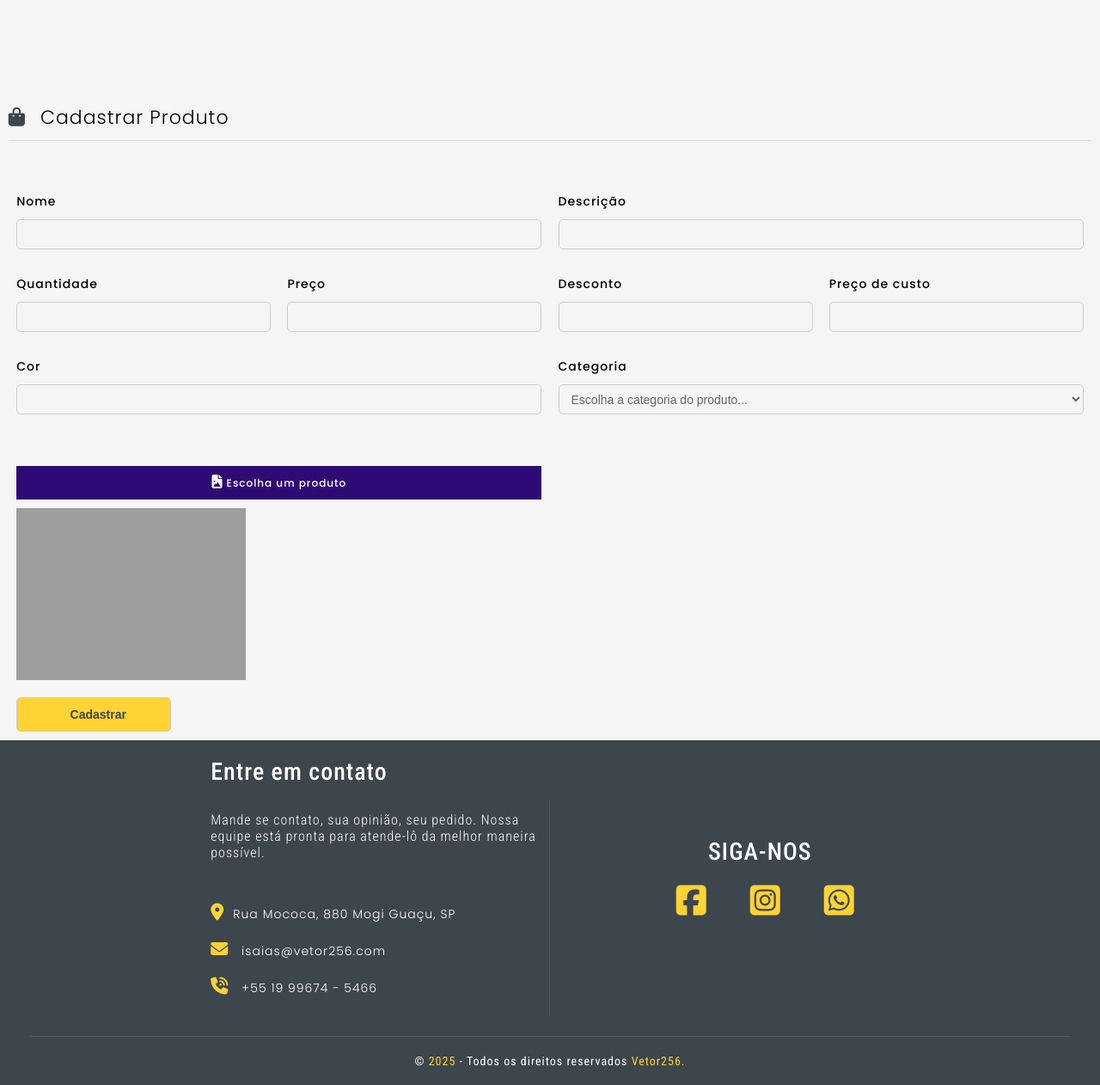
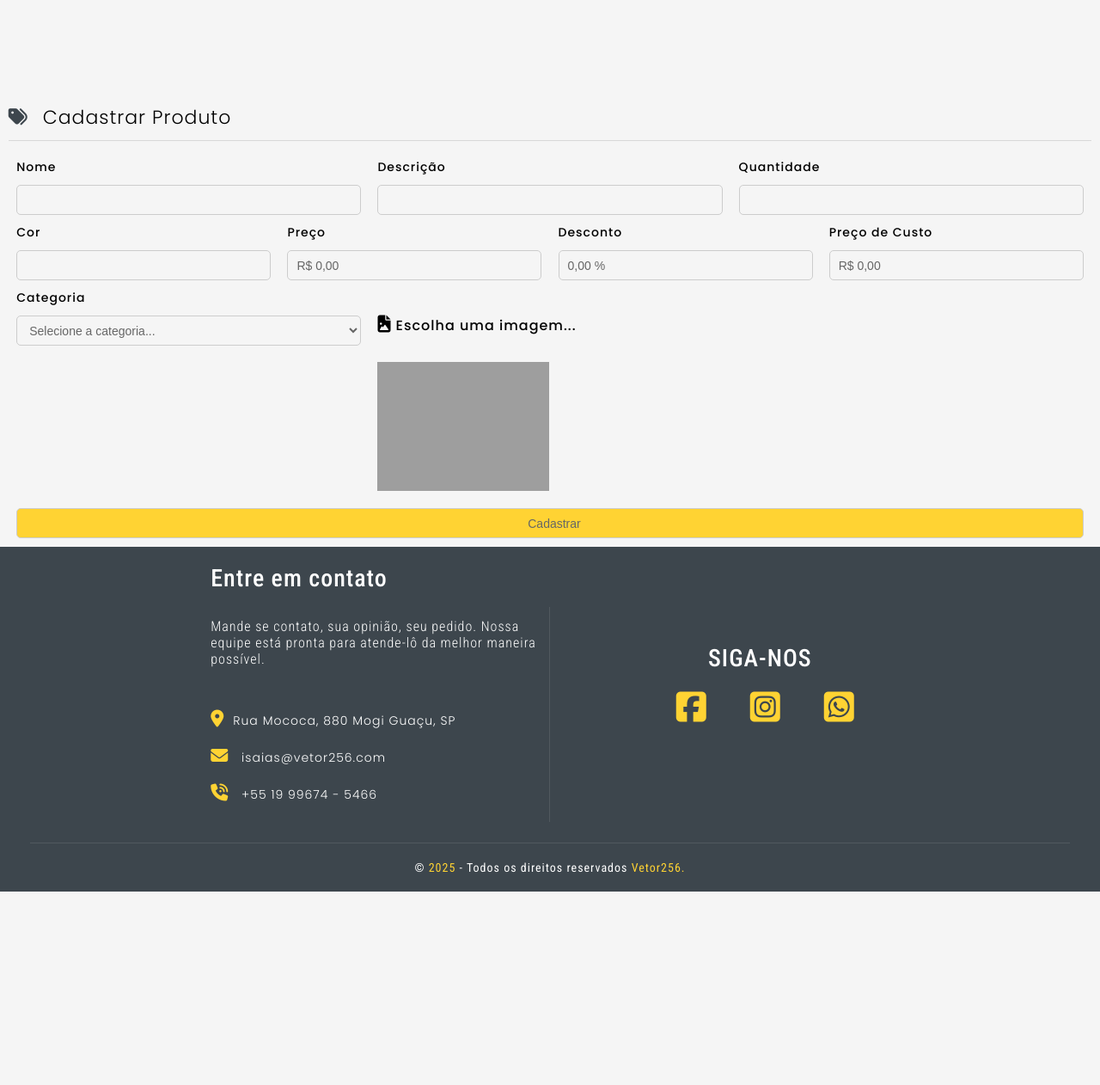
Before and after one commit to IsaiasLourenco/e-commerce, a PHP site: the page made by views/produto/index.php in a window 1280 px wide. Shown: the part 181-1443 px from the top of the page at 86% size. After the commit the page ends 1218 px from the top, so only its background shows below. Run offline with PHP 8.4, Linux system fonts and the light colour scheme; the template is opened without the code that fills it: most values are stand-ins (such as "Sample title", 1, 10 or a date in 2020); data that the repository does not hold is empty; some libraries are stand-ins or nearby versions; grey boxes are pictures that could not be loaded.

Commit message:
Visão Produtos

```diff
--- a/Controllers/UsuarioController.php
+++ b/Controllers/UsuarioController.php
@@ -111,6 +111,7 @@ class UsuarioController extends Notifications
 
         require_once "views/shared/header.php";
     }
+
     public function alterarStatus()
     {
         $id = $_GET['id'] ?? null;
--- a/Models/Dao/ProdutoDao.php
+++ b/Models/Dao/ProdutoDao.php
@@ -11,6 +11,7 @@ class ProdutoDao extends Contexto
     {
         return $this->listar('produto');
     }
+
     public function obterPorid($id)
     {
         return $this->listar('produto', "WHERE id = ?", [$id]);
@@ -38,6 +39,7 @@ class ProdutoDao extends Contexto
         $valores = array_values($produto->atributosPreenchidos());
         return $this->atualizar('produto', $atributos, $valores, $produto->getid());
     }
+
     public function excluir($id)
     {
         return $this->deletar('produto', $id);
@@ -58,7 +60,9 @@ class ProdutoDao extends Contexto
 
         foreach ($resultados as $linha) {
             $produto = new Produto();
-            $produto->atributosPreenchidos($linha);
+            foreach ($linha as $chave => $valor) {
+                $produto->__set($chave, $valor);
+            }
             $produto->categoria_nome = $linha['categoria_nome'];
             $lista[] = $produto;
         }
--- a/views/produto/index.php
+++ b/views/produto/index.php
@@ -1,6 +1,6 @@
 <div class="box-12 mg-t-12">
     <h2 class=" poppins-medium fw-300 fonte22">
-        <i class="fa-solid fa-bag-shopping mg-r-1 fonte22 fnc-secundario"></i>
+        <i class="fa-solid fa-tags mg-r-1 fonte22 fnc-secundario"></i>
         <?php
         $titulo = isset($id) && $id <> '' ?  'Atualizar Produto ' : 'Cadastrar Produto';
         echo $titulo;
@@ -12,57 +12,59 @@
 
 <div class="box-12">
     <form action="" method="POST" enctype="multipart/form-data">
-        <div class="box-12 mg-b-2">
-            <input type="hidden" name="id" value="<?php if (isset($id) && $id <> ''): echo $produtos[0]->getid(); endif; ?>">
-        </div>
-        <div class="box-12 mg-b-2">
-            <input type="hidden" name="status_categoria" value="<?php if (isset($id) && $id <> ''): echo $produtos[0]->status_produto; endif; ?>">
+
+        <div>
+            <input type="hidden" name="id" value="<?php if (isset($id) && $id <> ''): echo $produto[0]->id;
+                                                    endif; ?>">
         </div>
 
-        <div class="box-6 mg-b-2">
+        <div class="box-4">
             <label for="">Nome</label>
-            <input type="text" name="nome" value="<?php if (isset($id) && $id <> ''): echo $produtos[0]->nome; endif; ?>">
+            <input type="text" name="nome" value="<?php if (isset($id) && $id <> ''): echo $produto[0]->nome;
+                                                        endif; ?>" autofocus required>
         </div>
 
-        <div class="box-6 mg-b-2">
+        <div class="box-4">
             <label for="">Descrição</label>
-            <input type="text" name="descricao" value="<?php if (isset($id) && $id <> ''): echo $produtos[0]->descricao; endif; ?>">
+            <input type="text" name="descricao" value="<?php if (isset($id) && $id <> ''): echo $produto[0]->descricao;
+                                                        endif; ?>" required>
         </div>
 
-        <div class="box-3 mg-b-2">
+        <div class="box-4">
             <label for="">Quantidade</label>
-            <input type="text" name="quantidade" value="<?php if (isset($id) && $id <> ''): echo $produtos[0]->quantidade; endif; ?>">
+            <input type="text" name="quantidade" value="<?php if (isset($id) && $id <> ''): echo $produto[0]->quantidade;
+                                                        endif; ?>">
         </div>
 
-        <div class="box-3 mg-b-2">
-            <label for="">Preço</label>
-            <input type="text" name="preco" value="<?php if (isset($id) && $id <> ''): echo $produtos[0]->preco; endif; ?>">
+        <div class="box-3">
+            <label for="">Cor</label>
+            <input type="text" name="cor" value="<?php if (isset($id) && $id <> ''): echo $produto[0]->cor;
+                                                        endif; ?>">
         </div>
 
-        <div class="box-3 mg-b-2">
-            <label for="">Desconto</label>
-            <input type="text" name="desconto" value="<?php if (isset($id) && $id <> ''): echo $produtos[0]->desconto; endif; ?>">
+        <div class="box-3">
+            <label for="">Preço</label>
+            <input type="text" name="preco" value="R$ <?= isset($produto[0]) ? number_format((float) $produto[0]->preco, 2, ',', '.') : ''; ?>">
         </div>
 
-        <div class="box-3 mg-b-2">
-            <label for="">Preço de custo</label>
-            <input type="text" name="precodecusto" value="<?php if (isset($id) && $id <> ''): echo $produtos[0]->preco_custo; endif; ?>">
+        <div class="box-3">
+            <label for="">Desconto</label>
+            <input type="text" name="desconto" value="<?= isset($produto[0]) ? number_format((float) $produto[0]->desconto, 2, ',', '.') : ''; ?> %">
         </div>
 
-        <div class="box-6 mg-b-2">
-            <label for="">Cor</label>
-            <input type="text" name="cor" value="<?php if (isset($id) && $id <> ''): echo $produtos[0]->cor; endif; ?>">
+        <div class="box-3">
+            <label for="">Preço de Custo</label>
+            <input type="text" name="preco_custo" value="R$ <?= isset($produto[0]) ? number_format((float) $produto[0]->preco_custo, 2, ',', '.') : ''; ?>">
         </div>
 
-        <div class="box-6 mg-b-2">
-            <label for="">Categoria</label>
-            <select name="categoria" id="">
-                <option disabled selected hidden>Escolha a categoria do produto...</option>
+        <div class="box-4">
+            <label for="" class="fnc-preto-azulado">Categoria</label>
+            <select name="categoria" required>
+                <option value="" disabled selected hidden>Selecione a categoria...</option>
                 <?php if (isset($categorias) && count($categorias) > 0):
-                    foreach ($categorias as $valores):
-                        $selected = (isset($id) && $id != '' && $produtos[0]->categoria == $valores->id) ? 'selected' : '';
-                        $descricao = $valores->descricao;
-                        echo "<option value='{$valores->id}' {$selected}>{$descricao}</option>";
+                    foreach ($categorias as $categoria):
+                        $selected = (isset($id) && $id != '' && $produto[0]->categoria == $categoria->id) ? 'selected' : '';
+                        echo "<option value='{$categoria->id}' {$selected}>{$categoria->descricao}</option>";
                     endforeach;
                 endif; ?>
             </select>
@@ -70,20 +72,21 @@
 
         <div class="box-6">
             <?php
-            $imagem = isset($id) && $id != '' ?  $produtos[0]->imagem : 'produto-padrao.png';
-            $dirImagem = 'lib/img/upload/produtos/' . $imagem;
-            $imagemAlt = $imagem === 'produto-padrao.png' ? 'Escolha um produto' : 'Imagem do produto';
+            $imagem = isset($id) && $id != '' ? $produto[0]->imagem : 'produto-padrao.png';
+            $dirImagem = 'lib/img/upload/' . $imagem;
+            $imagemAlt = $imagem === 'produto-padrao.png' ? 'Escolha uma imagem...' : 'Imagem do Produto';
             ?>
-            <label for="img" class="file-label fonte12 fnc-branco txt-c mg-t-3 pd-10 ">
-                <i class="fa-solid fa-file-image fonte16 fnc-cinza"></i>
-                <?= $imagemAlt; ?>
+            <label for="img" class="fonte16 fnc-preto-azulado mg-t-3 mg-b-3">
+                <i class="fa-solid fa-file-image fonte20 fnc-cinza"></i>
+                <?php echo $imagemAlt; ?>
             </label>
-            <input type="file" id="img" name="imagem" onchange="mostrar(this)" value="<?= $imagem; ?>">
-            <img class="logo-200" id="foto" src="<?= $dirImagem ?>" alt="<?= $imagemAlt; ?>">
+            <input type="file" id="img" name="imagem" onchange="mostrar(this)" value="<?php echo $imagem; ?>">
+            <img class="logo-150 mg-b-2" id="foto" src="<?php echo $dirImagem; ?>" alt="<?php echo $imagemAlt; ?>">
         </div>
 
-        <div class="box-12 mg-t-2">
-            <input type="submit" value="cadastrar" class="captalize btn bg-primario fnc-secundario">
+
+        <div class="box-12" style="align-items: center;">
+            <input type="submit" value="Cadastrar" class="btn-10 bg-primario mg-t4">
         </div>
     </form>
 </div>
```
Also changed, not shown: Controllers/ProdutoController.php (+46 -37 lines), Models/Produto.php (+7 -0 lines), views/produto/listar.php (+67 -51 lines), views/usuario/index.php (+12 -3 lines), lib/img/upload/68b2329143fcf_TernoDolceGabbanaPreto.jpeg (added), lib/img/upload/68b233b5d7c93_calçaJeans.jpeg (added), lib/img/upload/68b235314f7dd_vestido.jpeg (added), lib/img/upload/68b238621b351_vestido.jpeg (added), lib/img/upload/produtos/vestido.jpeg (added), lib/img/users/sem-foto.jpg (added).
